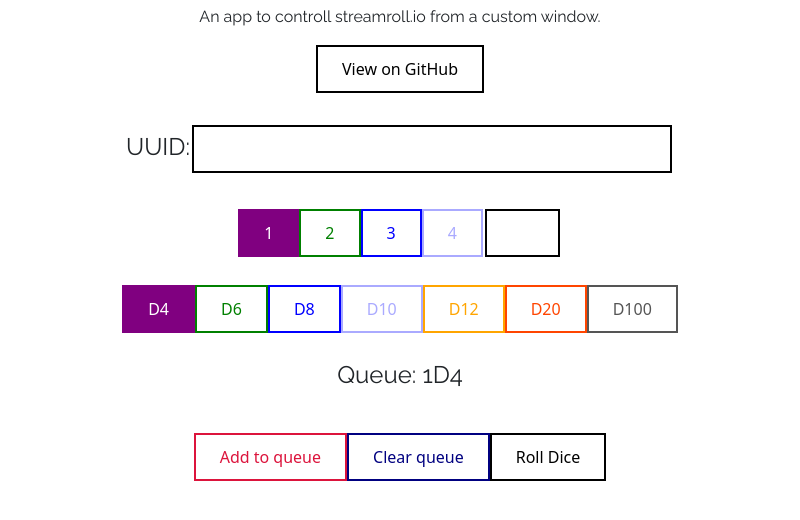
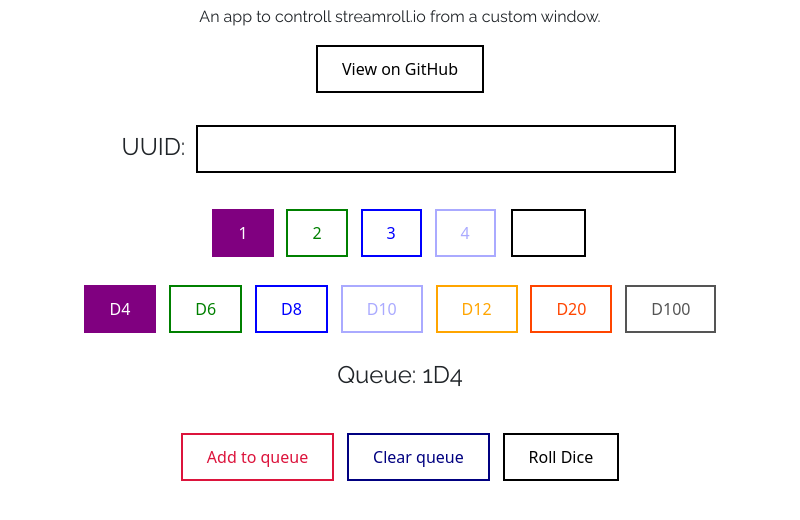
Before and after one commit to Xhelphin/StreamRoll.io-App, an Electron app: page index.html in a window 800 px wide. Shown: the part 44-564 px from the top of the page. Drawn offline with nearby package versions, Linux system fonts and the light colour scheme.

Commit message:
Update UI - add space between buttons

```diff
--- a/index.css
+++ b/index.css
@@ -345,3 +345,8 @@ button {
     font-size: 1px;
     display: none;
 }
+
+.spacer {
+    color: white;
+    font-size: 24px;
+}
--- a/index.html
+++ b/index.html
@@ -19,25 +19,35 @@
         </div>
         <br>
         <div class="formcontainer container-fluid">
-            <p id="uuidlabel">UUID: </p>
+            <p id="uuidlabel">UUID:<span class="spacer">..</span></p>
             <input type="text" id="uuidinput" name="uuidinput">
         </div>
         <br>
         <div class="numbercontainer container-fluid">
             <button class="onebutton" id="onebutton">1</button>
+            <span class="spacer">..</span>
             <button class="twobutton" id="twobutton">2</button>
+            <span class="spacer">..</span>
             <button class="threebutton" id="threebutton">3</button>
+            <span class="spacer">..</span>
             <button class="fourbutton" id="fourbutton">4</button>
+            <span class="spacer">..</span>
             <input type="text" id="custominput" name="custominput">
         </div>
         <br>
         <div class="dicecontainer container-fluid">
             <button class="d4button" id="d4button">D4</button>
+            <span class="spacer">..</span>
             <button class="d6button" id="d6button">D6</button>
+            <span class="spacer">..</span>
             <button class="d8button" id="d8button">D8</button>
+            <span class="spacer">..</span>
             <button class="d10button" id="d10button">D10</button>
+            <span class="spacer">..</span>
             <button class="d12button" id="d12button">D12</button>
+            <span class="spacer">..</span>
             <button class="d20button" id="d20button">D20</button>
+            <span class="spacer">..</span>
             <button class="d100button" id="d100button">D100</button>
         </div>
         <br>
@@ -47,7 +57,9 @@
         <br>
         <div class="sendcontainer container-fluid">
             <button class="queuebutton" id="queuebutton">Add to queue</button>
+            <span class="spacer">..</span>
             <button class="clearbutton" id="clearbutton">Clear queue</button>
+            <span class="spacer">..</span>
             <button class="sendbutton" id="sendbutton">Roll Dice</button>
         </div>
         <div class="hidden">
```
